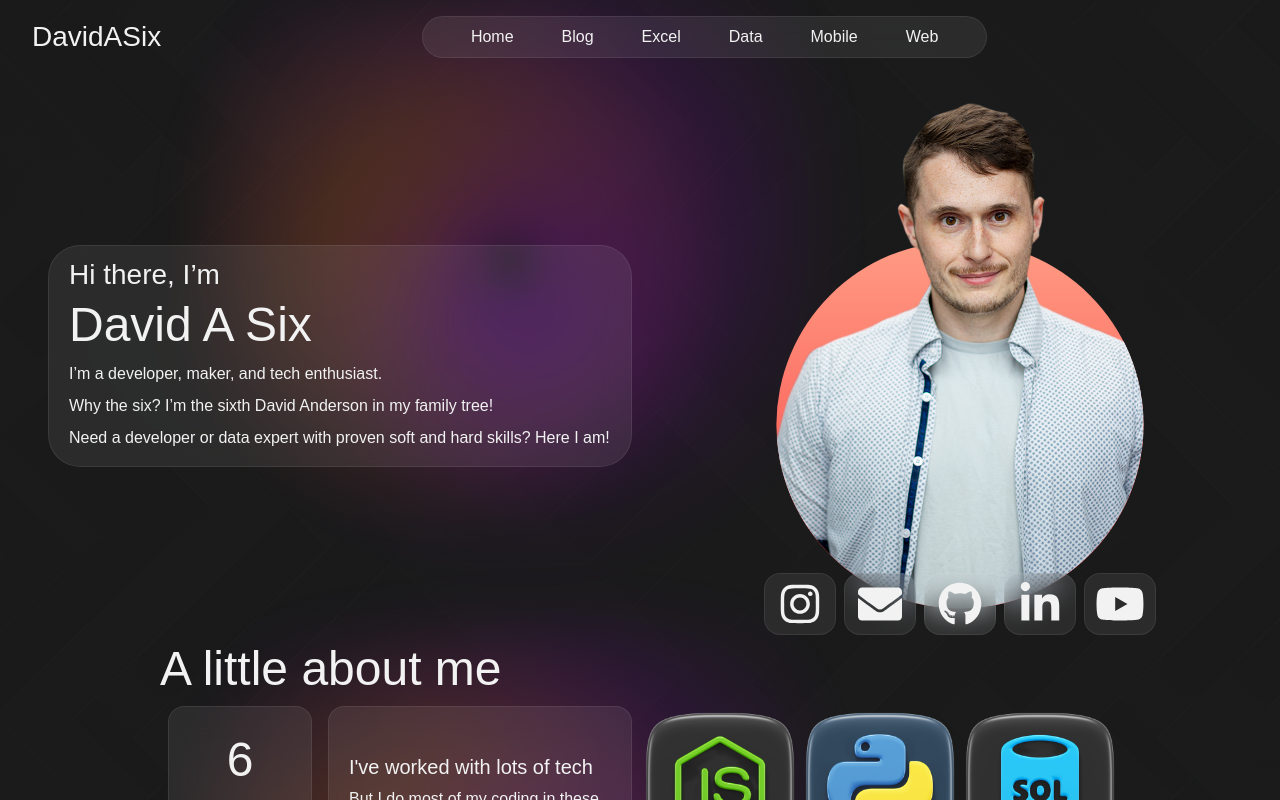
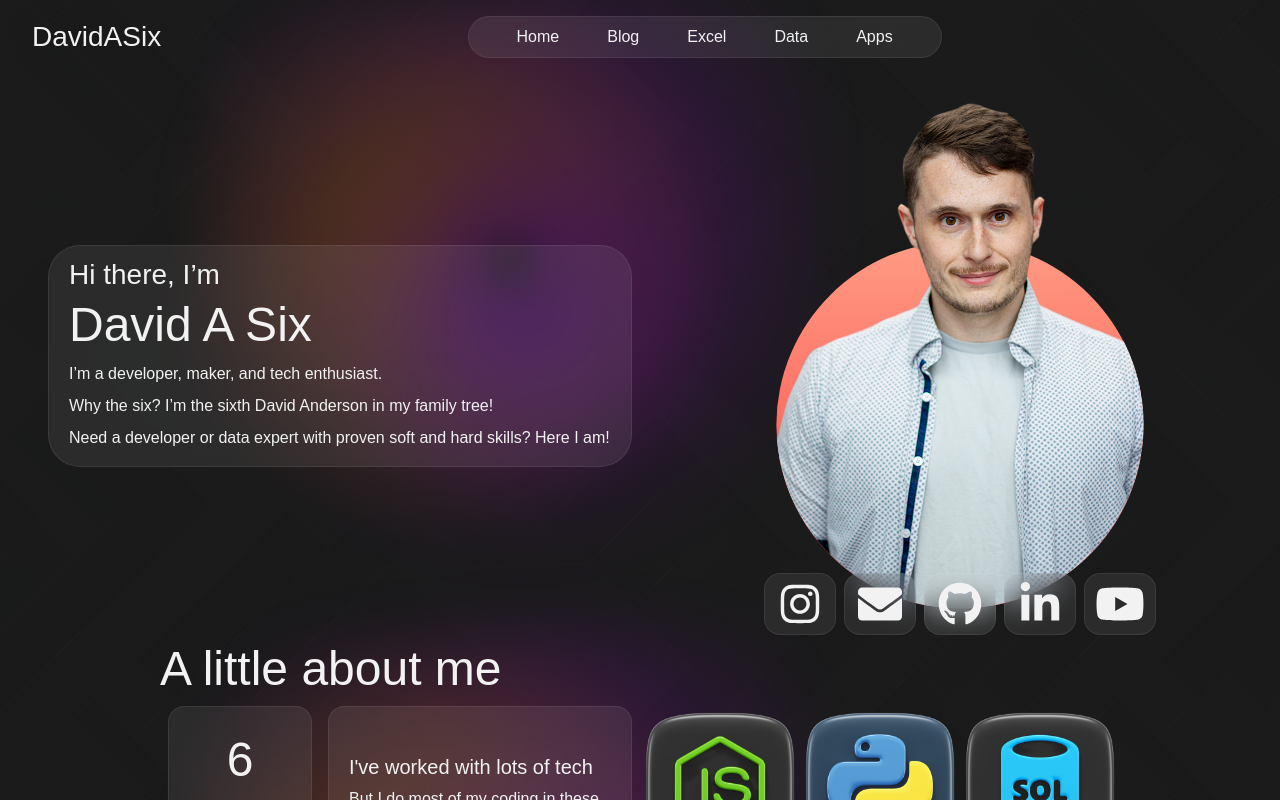
Before and after one commit to DavidASix/davidasix.com, a Next.js app: page / in a window 1280 px wide. Shown: the top 800 px of the page. Built offline with nearby package versions, Linux system fonts and the light colour scheme; a web font is replaced by a local one.

Commit message:
Minor fixes

```diff
--- a/src/components/MobileApps/index.js
+++ b/src/components/MobileApps/index.js
@@ -10,8 +10,8 @@ export const MobileApp = (props) => {
             <img
                 src={app.appIcon}
                 className='col-10 rounded-5 shadow'
-                aria-label='Python'
-                alt='Python'  />
+                aria-label={`${app.title} App Icon`}
+                alt={`${app.title} App Icon`}  />
             <span className="p-0 m-0 fs-5 text-center">
                 {app.title}
             </span>
--- a/src/components/Navigation/index.js
+++ b/src/components/Navigation/index.js
@@ -4,8 +4,8 @@ const links = [
   {title: 'Blog', url: 'blog'},
   {title: 'Excel', url: '/excel'},
   {title: 'Data', url: '/data'},
-  {title: 'Mobile', url: '/mobile-apps'},
-  {title: 'Web', url: 'web-dev'},
+  {title: 'Apps', url: '/mobile-apps'},
+  //{title: 'Web', url: 'web-dev'},
 ]
 
 export default function Navigation() {
--- a/src/styles/globals.css
+++ b/src/styles/globals.css
@@ -37,6 +37,7 @@ h1, h2, h3, h4, h5, h6, p, img {
 }
 
 .hover {
+  cursor: pointer;
   text-decoration: none;
   color: var(--fg-muted);
   transition: color 0.2s ease-in-out,
```
